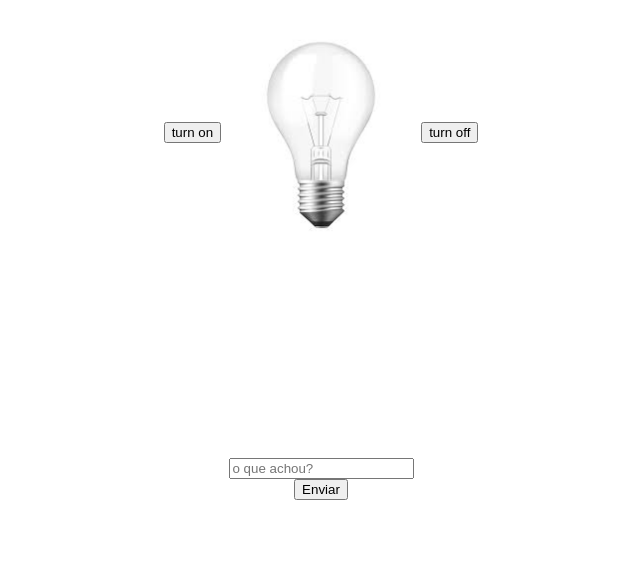
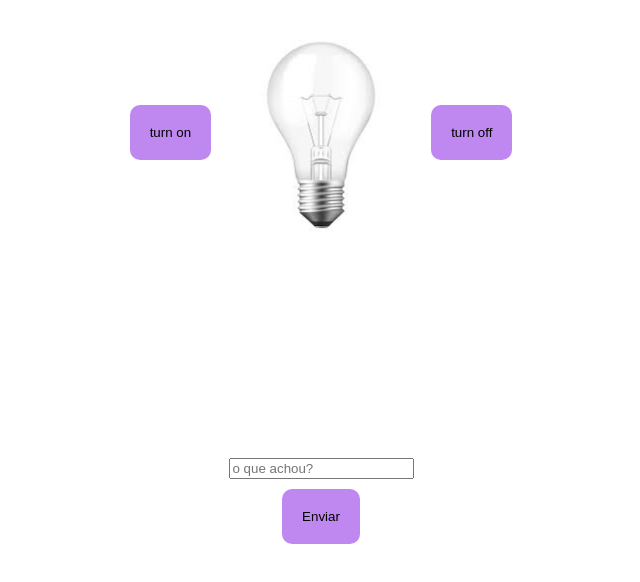
Before and after one commit to LuizNervous/lanpadaandtarefas, a plain HTML site: page index.html in a window 1280 px wide. Shown: the whole page, without its empty margins (319-959 px from the left). Drawn offline with Linux system fonts and the light colour scheme.

Commit message:
deixando o botao lindo

```diff
--- a/style.css
+++ b/style.css
@@ -14,6 +14,13 @@ html{
   flex-direction: column;
   margin-top: 200px;
 }
+button{
+  padding: 20px;
+  background-color: rgb(190, 136, 240);
+  border:none;
+  border-radius: 10px;
+  margin: 10px;
+}
 
 .input li{
   list-style: none;
```
